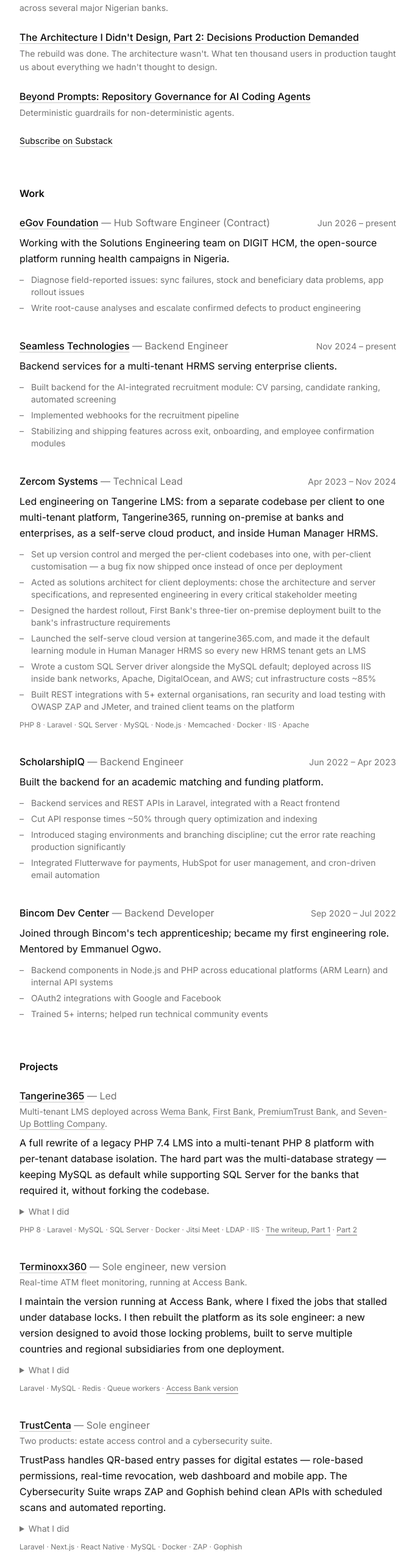
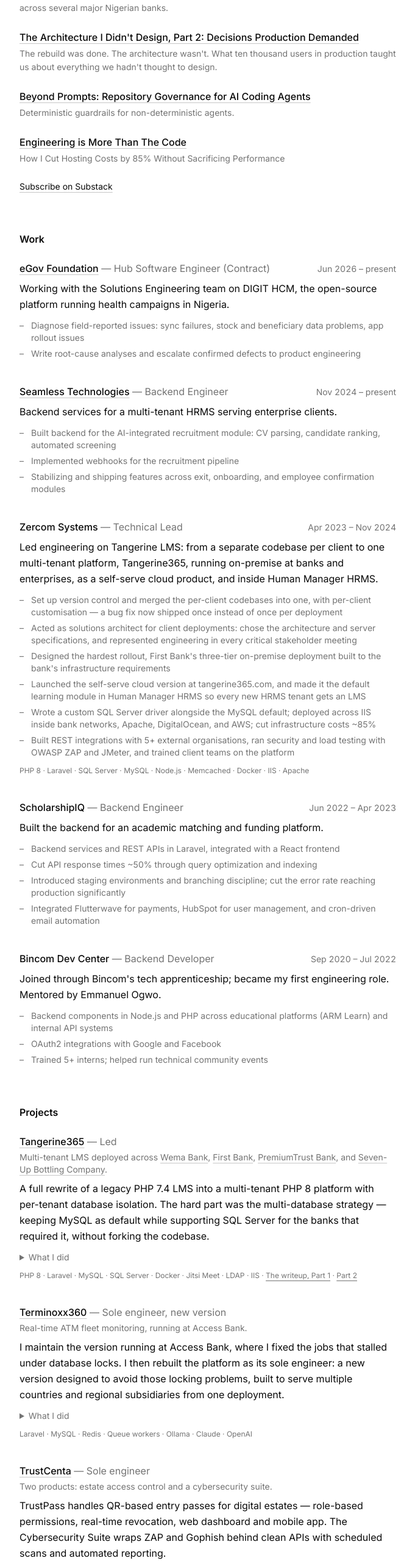
Before and after one commit to Semeton/my-portfolio, a Next.js app: page / in a window 1280 px wide. Shown: the part 940-3500 px from the top of the page at 61% size, without its empty margins (299-980 px from the left). Built offline with nearby package versions, Linux system fonts and the light colour scheme.

Commit message:
Detail Terminoxx360 new version; add hosting-costs article
Co-Authored-By: Claude Opus 5.5 <noreply@anthropic.com>

```diff
--- a/components/projects.tsx
+++ b/components/projects.tsx
@@ -53,16 +53,11 @@ const projects = [
       "At Access Bank: diagnosed transaction-heavy jobs stalling under database locks and rewrote them for transactional efficiency",
       "Added index-based query optimization and schema cleanup that cleared the persistent slow-query backlog, plus auto-restart for stuck jobs",
       "New version: multi-tenancy by country and regional subsidiary, with full brand customisation per tenant",
-      "Map views, detailed monitoring records, and AI integration, behind a deliberately simpler UI",
+      "Map views, a full monitoring history, and detailed reporting, behind a deliberately simpler UI",
+      "AI-generated system overviews, reports, and alerts, with Ollama, Claude, or OpenAI as the model provider",
     ],
-    tech: ["Laravel", "MySQL", "Redis", "Queue workers"],
+    tech: ["Laravel", "MySQL", "Redis", "Queue workers", "Ollama", "Claude", "OpenAI"],
     link: "https://cloud.terminoxx360.com",
-    articles: [
-      {
-        label: "Access Bank version",
-        link: "https://atmapp.accessbankplc.com/",
-      },
-    ],
   },
   {
     title: "TrustCenta",
--- a/components/writing.tsx
+++ b/components/writing.tsx
@@ -15,6 +15,11 @@ const articles = [
     title: "Beyond Prompts: Repository Governance for AI Coding Agents",
     dek: "Deterministic guardrails for non-deterministic agents.",
     link: "https://semeton.substack.com/p/beyond-prompts-repository-governance",
+  },
+  {
+    title: "Engineering is More Than The Code",
+    dek: "How I Cut Hosting Costs by 85% Without Sacrificing Performance",
+    link: "https://semeton.substack.com/p/engineering-is-more-than-the-code",
   },
 ];
 
```
